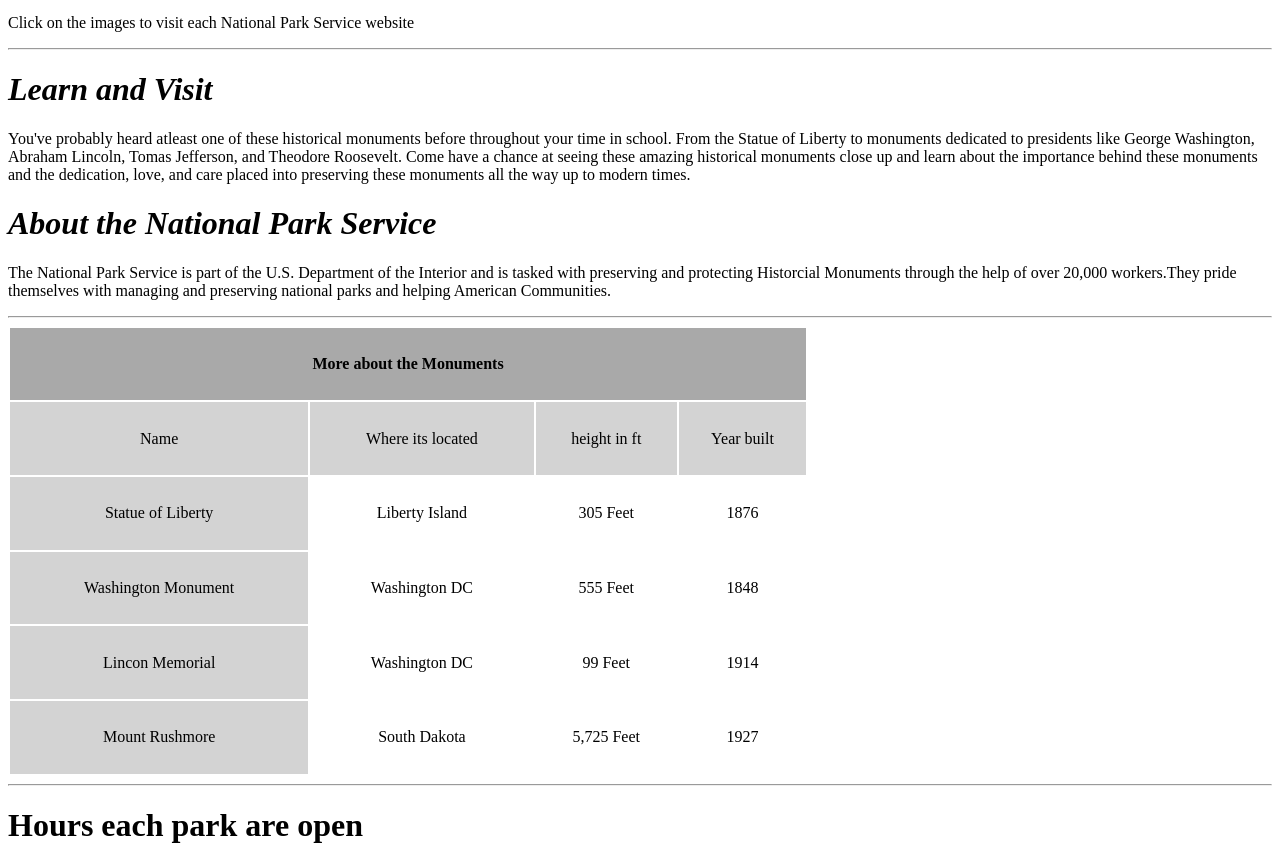
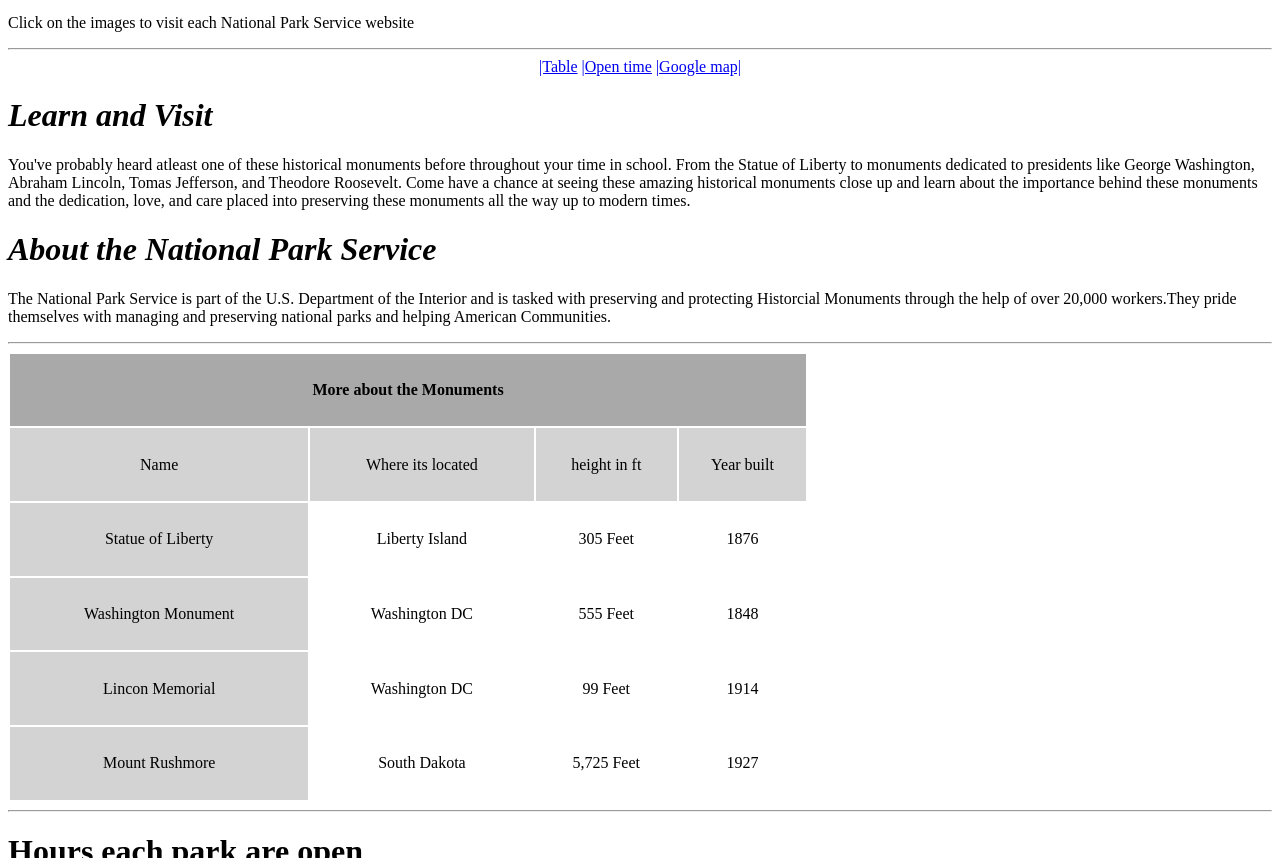
Before and after one commit to Brian-y1/ET710, a plain HTML site: page lab3/lab3.html in a window 1280 px wide. Shown: the part 2760-3618 px from the top of the page. Drawn offline with Linux system fonts and the light colour scheme.

Commit message:
links to map

```diff
--- a/lab3/lab3.html
+++ b/lab3/lab3.html
@@ -72,7 +72,11 @@
     <p>Click on the images to visit each National Park Service website</p>
 
     <hr>
-
+    <nav align="center">
+        <a href="#table">|Table</a>
+        <a href="#open">|Open time</a>
+        <a href="#map">|Google map|</a>
+    </nav>
 
     <h1 id="section1"><i>Learn and Visit</i></h1>
     <p>You've probably heard atleast one of these historical monuments before throughout your time in school. From the Statue of Liberty to monuments dedicated to presidents like George
@@ -86,7 +90,7 @@
     </p>
 
     <hr>
-    <table width="800px" height="450px">
+    <table width="800px" height="450px" id="table">
         <tr><th colspan="4" bgcolor="darkgray">More about the Monuments</th></tr>
         <tr bgcolor="lightgray" align="center"> <td>Name</td> <td>Where its located</td> <td>height in ft</td> <td>Year built</td></tr>
         <tr align="center"> <td bgcolor="lightgray">Statue of Liberty</td> <td>Liberty Island</td> <td>305 Feet</td> <td>1876</td></tr>
@@ -96,7 +100,7 @@
     </table>
 
     <hr>
-    <h1>Hours each park are open</h1>
+    <h1 id="open">Hours each park are open</h1>
     <ul>
         <li><b>Statue of Liberty</b> - Everyday 8:30AM-5PM, Closed on Thanksgiving,christams, and on December 25th</li>
         <li><b>Washington Monument</b> - Everyday 9AM-5PM, Closed on independence day and christmas, one day a month</li>
@@ -105,7 +109,7 @@
     </ul>
 
     <hr>
-    <h1>Direction on google map</h1>
+    <h1 id="map">Direction on google map</h1>
     <iframe src="https://www.google.com/maps/embed?pb=!1m18!1m12!1m3!1d3025.3063877836644!2d-74.0470753239754!3d40.68924937139704!2m3!1f0!2f0!3f0!3m2!1i1024!2i768!4f13.1!3m3!1m2!1s0x89c25090129c363d%3A0x40c6a5770d25022b!2sStatue%20of%20Liberty!5e0!3m2!1sen!2sus!4v1738726386780!5m2!1sen!2sus" width="600" height="450" style="border:0;" allowfullscreen="" loading="lazy" referrerpolicy="no-referrer-when-downgrade"></iframe>
     <iframe src="https://www.google.com/maps/embed?pb=!1m18!1m12!1m3!1d3105.5098745126584!2d-77.03774637406359!3d38.889454121725755!2m3!1f0!2f0!3f0!3m2!1i1024!2i768!4f13.1!3m3!1m2!1s0x89b7b7a1be0c2e7f%3A0xe97346828ed0bfb8!2sWashington%20Monument!5e0!3m2!1sen!2sus!4v1738726549368!5m2!1sen!2sus" width="600" height="450" style="border:0;" allowfullscreen="" loading="lazy" referrerpolicy="no-referrer-when-downgrade"></iframe>
     <iframe src="https://www.google.com/maps/embed?pb=!1m18!1m12!1m3!1d3105.517986468636!2d-77.05275092406353!3d38.889268571725765!2m3!1f0!2f0!3f0!3m2!1i1024!2i768!4f13.1!3m3!1m2!1s0x89b7b771e0906287%3A0x1049d1c9c95c2eb6!2sLincoln%20Memorial!5e0!3m2!1sen!2sus!4v1738726594043!5m2!1sen!2sus" width="600" height="450" style="border:0;" allowfullscreen="" loading="lazy" referrerpolicy="no-referrer-when-downgrade"></iframe>
```
